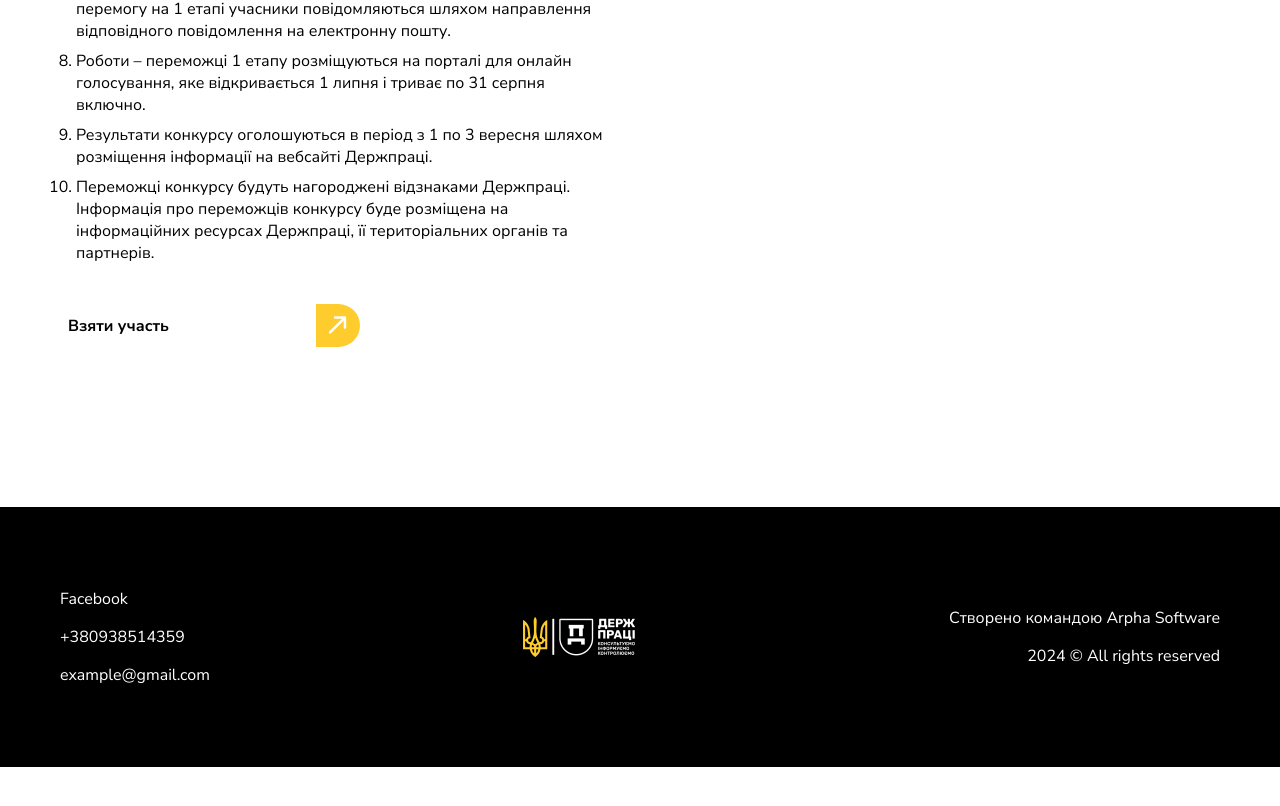
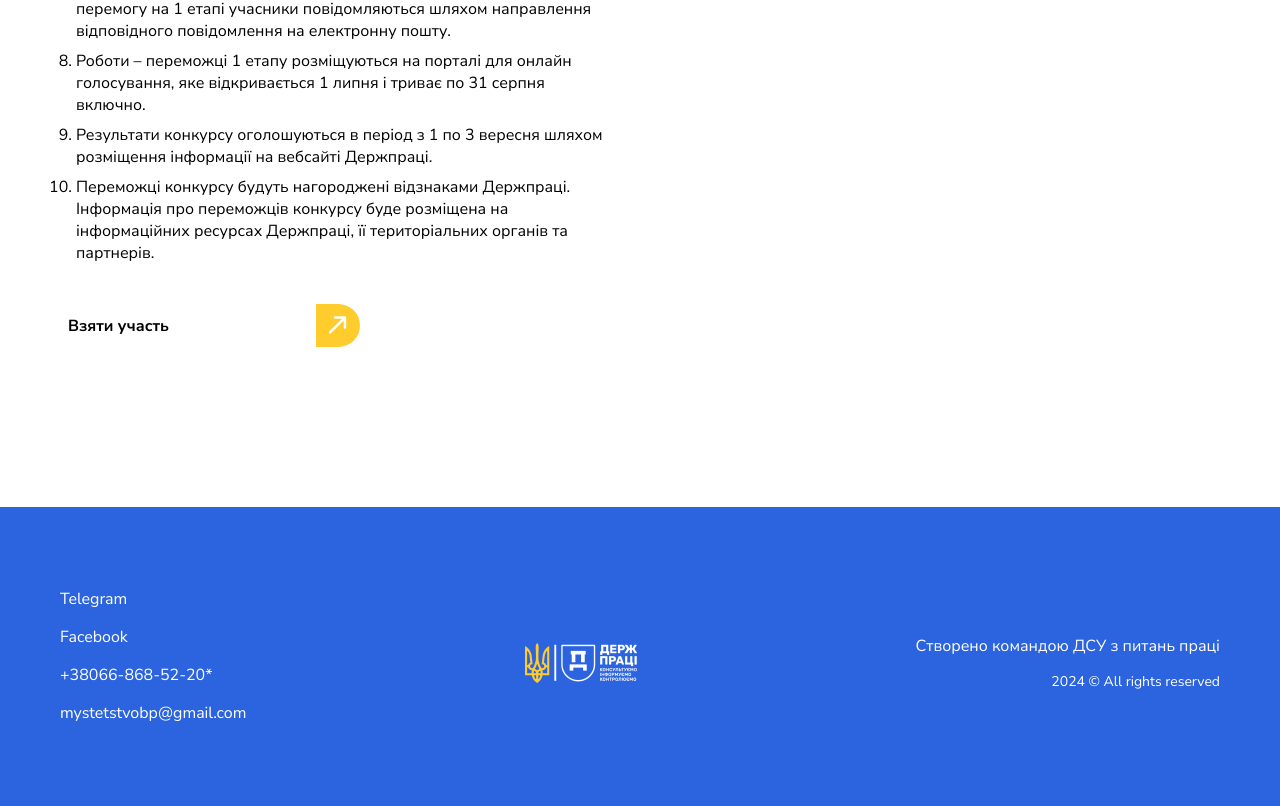
Before and after one commit to Arpha-Software/work-competition, a Next.js app: page /art in a window 1280 px wide. Shown: the part 1164-1970 px from the top of the page. Before the commit the page ends 1931 px from the top, so only its background shows below. Built offline with nearby package versions, Linux system fonts and the light colour scheme.

Commit message:
bug: texts fixed, images fixed

```diff
--- a/src/components/Form/Form.tsx
+++ b/src/components/Form/Form.tsx
@@ -26,7 +26,6 @@ import { Modal } from "../Modal";
 import { Combobox } from "@/components/Combobox";
 
 type AgreementsProps = {
-  page: Pages;
   formData: FormData;
   validationErrors: Record<string, string>;
   updateAgreementState: (value: boolean) => void;
@@ -34,7 +33,6 @@ type AgreementsProps = {
 }
 
 const Agreements = ({
-  page,
   formData,
   validationErrors,
   updateAgreementState,
@@ -57,7 +55,6 @@ const Agreements = ({
     updateAgreementState(isCheckedFirst && newState);
   };
 
-  if (page === Pages.art) {
   return (
     <>
       <label htmlFor="agreement" className='flex items-center select-none relative'>
@@ -72,7 +69,7 @@ const Agreements = ({
         />
 
         <span className="text-sm">
-            Я надаю згоду на обробку персональних даних <span className="font-semibold">(якщо учасник неповнолітній – згоду надає один з батьків, зазначивши своє ПІБ)</span>
+          Я надаю згоду на обробку персональних даних
         </span>
 
         {validationErrors.agreement ? <span className="absolute top-full text-xs text-red-500">{validationErrors.agreement}</span> : null}
@@ -90,32 +87,14 @@ const Agreements = ({
         />
 
         <span className="text-sm">
-            Я надаю згоду на реалізацію шляхом продажу на аукціоні, організованому Держпраці, твору образотворчого мистецтва, виконаного мною особисто, із подальшим направленням отриманих коштів на потреби Збройних сил України.
-            <span className="font-semibold">(якщо учасник неповнолітній – згоду надає один з батьків, зазначивши своє ПІБ)</span>
+          Я надаю згоду на реалізацію шляхом продажу на аукціоні, організованому Держпраці,
+          твору образотворчого мистецтва, виконаного мною особисто, із подальшим направленням отриманих коштів на потреби Збройних сил України.
         </span>
 
         {validationErrors.agreement2 ? <span className="absolute top-full text-xs text-red-500">{validationErrors.agreement2}</span> : null}
       </label>
     </>
   )
-  } else {
-    return (
-      <label htmlFor="agreement" className='flex items-center select-none relative'>
-        <input
-          type="checkbox"
-          id="agreement"
-          name="agreement"
-          checked={!!formData.agreement}
-          onChange={handleChange}
-          className='mr-2'
-          required
-        />
-
-        <span className="text-sm">Надаю згоду на обробку персональних даних</span>
-        {validationErrors.agreement ? <span className="absolute top-full text-xs text-red-500">{validationErrors.agreement}</span> : null}
-      </label>
-    )
-  }
 }
 
 type FormProps = {
@@ -289,7 +268,6 @@ export const Form = ({ page, closeModal }: FormProps) => {
       </div>
 
       <Agreements
-        page={page}
         formData={formData}
         validationErrors={validationErrors}
         updateAgreementState={updateAgreementState}
--- a/src/sections/Footer/Footer.tsx
+++ b/src/sections/Footer/Footer.tsx
@@ -1,37 +1,31 @@
 import Image from 'next/image';
-import cn from '@/tools/cn';
+import Link from 'next/link';
 
 import { Container } from '@/components/Container';
 
-import Link from 'next/link';
+export const Footer = () => {
+  const footerLinks = [
+    { href: "https://t.me/bezpeka_pratsi", label: "Telegram" },
+    { href: "https://www.facebook.com/mystetstvobezpekypratsi", label: "Facebook" },
+    { href: "tel:+380668685220", label: "+38066-868-52-20*", title: "*Вартість дзвінків згідно з тарифами вашого оператора" },
+    { href: "mailto:mystetstvobp@gmail.com", label: "mystetstvobp@gmail.com" }
+  ];
 
-export const Footer = () => {
   return (
-    <footer className='relative bg-black py-20 mt-20'>
+    <footer className='relative bg-primary py-20 mt-20'>
       <Container className='text-center text-white md:flex md:justify-between md:items-center'>
         <ul className='list-none p-0 m-0 md:text-left'>
-          <li className='mb-3.5'>
-            <a className='text-white' href=''>
-              Facebook
-            </a>
-          </li>
-
-          <li className='mb-3.5'>
-            <a className='text-white' href='tel:+380938514359'>
-              +380938514359
-            </a>
-          </li>
-
-          <li>
-            <a className='text-white' href='mailto:example@gmail.com'>
-              example@gmail.com
-            </a>
-          </li>
+          {footerLinks.map(({ href, label, title }) => (
+            <li key={href} className='mb-3.5'>
+              <a href={href} className='text-white' title={title || ''}>
+                { label }
+              </a>
+            </li>
+          ))}
         </ul>
 
         <Link href='/' className='flex flex-col items-center mt-15 md:mt-0 md:grow'>
           <Image
-            className='mx-auto'
             src='/images/logo_mobile.png'
             alt='Logo'
             width={112}
@@ -40,11 +34,10 @@ export const Footer = () => {
         </Link>
 
         <div className='mt-15 md:mt-0 md:text-right'>
-          <div className='mb-3.5 text-base/["19px"]'>
-            Створено командою Arpha Software
+          <div className='mb-3.5 text-base'>
+            Створено командою ДСУ з питань праці
           </div>
-
-          <div className='text-sm/["17px"]'>2024 © All rights reserved</div>
+          <div className='text-sm'>2024 © All rights reserved</div>
         </div>
       </Container>
     </footer>
```
Also changed, not shown: src/app/[slug]/content.ts (+5 -5 lines), public/images/header-pattern.png. Lines whose indentation alone changed are shown as unchanged.
